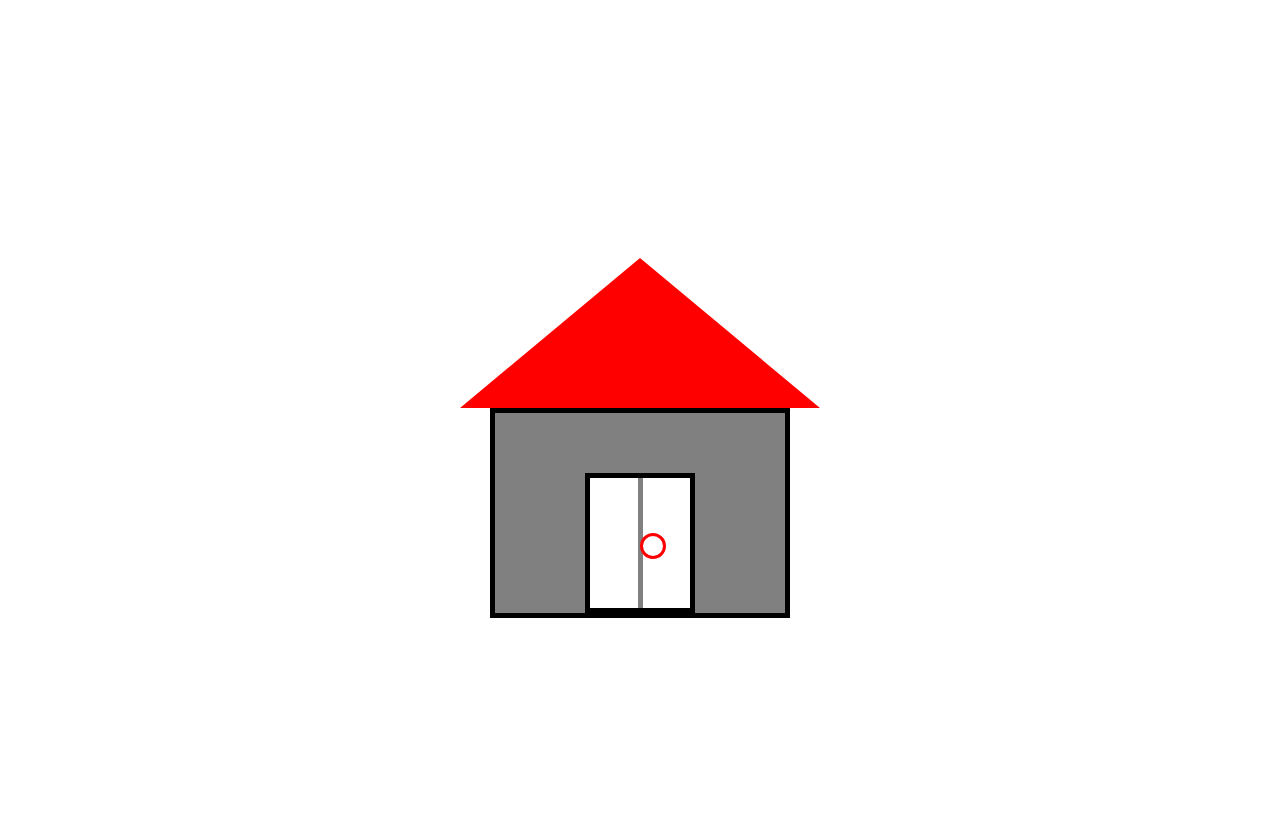
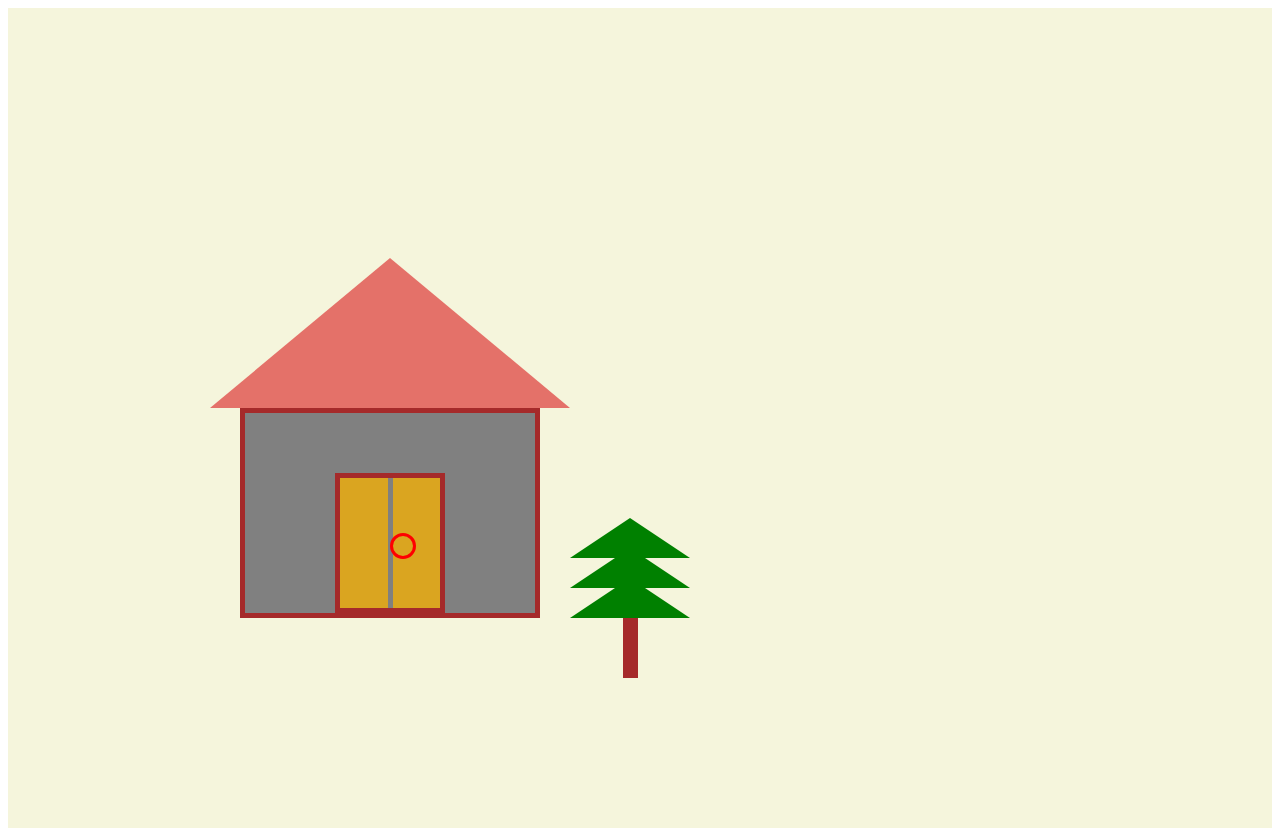
Before and after one commit to Omkarsubedi123/Simple_Home-design-Using-HTML-CSS, a plain HTML site: page index.html in a window 1280 px wide. Drawn offline with Linux system fonts and the light colour scheme.

Commit message:
Completed

```diff
--- a/index.css
+++ b/index.css
@@ -1,16 +1,13 @@
 .container {
+  background-color: beige;
   height: 100vh;
-  /* border: 2px solid red; */
   width: 100%;
   display: flex;
   justify-content: center;
   padding-top: 20px;
-  /* flex-direction: column; */
-  /* align-items: center; */
   display: flex;
 }
 .containerfrs {
-  /* border: 2px solid blue; */
   display: flex;
   justify-content: center;
   padding-top: 20px;
@@ -20,12 +17,12 @@
 .triangle {
   border-left: 180px solid transparent;
   border-right: 180px solid transparent;
-  border-bottom: 150px solid red;
+  border-bottom: 150px solid rgba(221, 46, 46, 0.658);
 }
 .Midbox {
   height: 200px;
   width: 290px;
-  border: 5px solid black;
+  border: 5px solid brown;
   background-color: grey;
   display: flex;
   justify-content: center;
@@ -34,8 +31,8 @@
 .door {
   height: 130px;
   width: 100px;
-  background-color: white;
-  border: 5px solid black;
+  background-color: goldenrod;
+  border: 5px solid brown;
   display: flex;
   justify-content: center;
   position: relative;
@@ -55,13 +52,11 @@
   left: 50px;
 }
 
-/* .secContainer {
+.secContainer {
   position: relative;
-  border: 2px solid black;
   height: 100vh;
   width: 500px;
   display: flex;
-  align-items: center;
 }
 .tree {
   border-left: 60px solid transparent;
@@ -69,19 +64,23 @@
   border-bottom: 40px solid green;
   position: absolute;
 }
+.piller {
+  height: 60px;
+  width: 15px;
+  background-color: brown;
+  position: absolute;
+  top: 590px;
+  left: 53px;
+}
 .frs {
   z-index: 3;
-  top: 60px;
+  top: 550px;
 }
 .sec {
   z-index: 2;
-  top: 30px;
+  top: 520px;
 }
 .thr {
   z-index: 1;
-} */
-/* .containers {
-  background-color: blue;
-  height: 100px;
-  width: 100px;
-} */
+  top: 490px;
+}
--- a/index.html
+++ b/index.html
@@ -22,7 +22,9 @@
           <div class="tree frs"></div>
           <div class="tree sec"></div>
           <div class="tree thr"></div>
+          <div class="piller"></div>
         </div>
+        <div class="semicircle"></div>
       </div>
     </div>
   </body>
```
